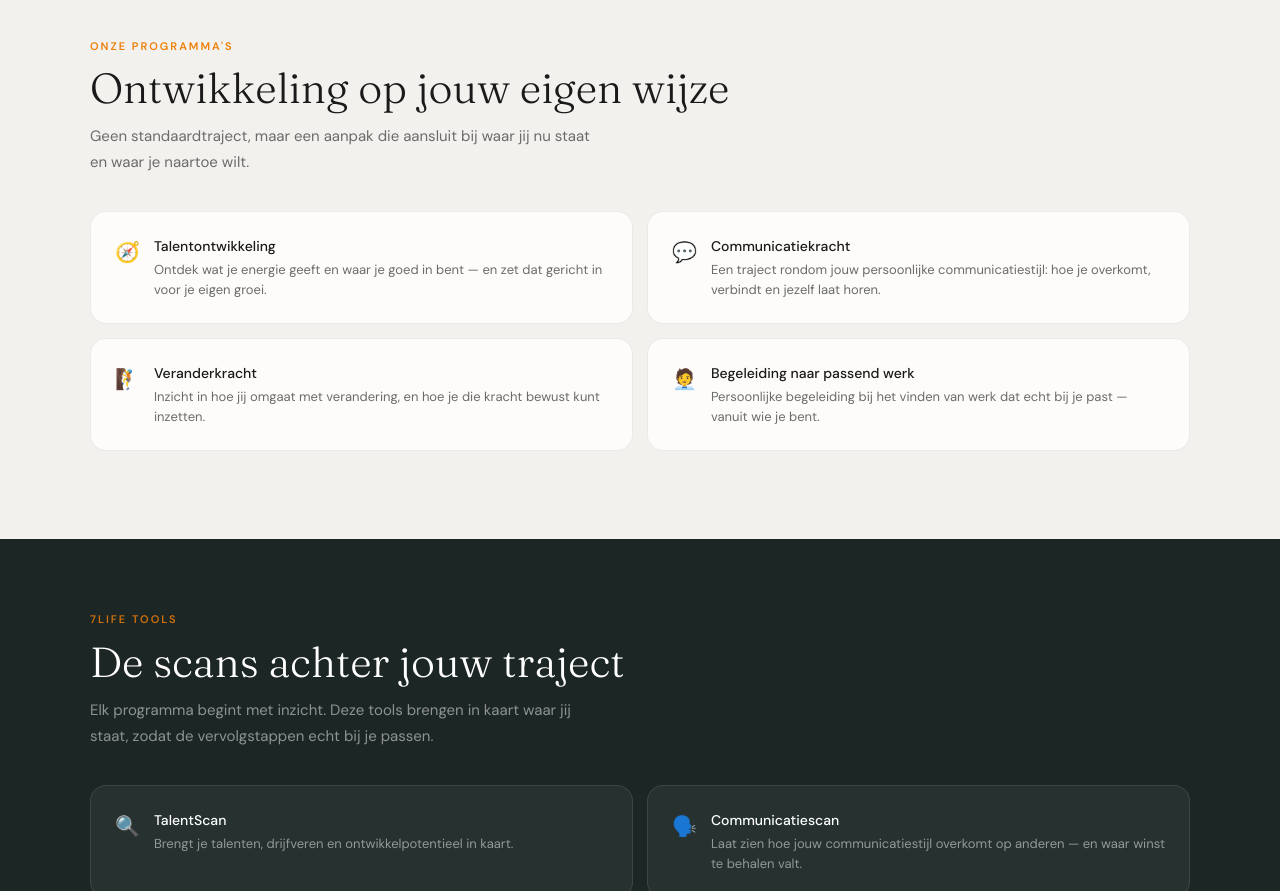
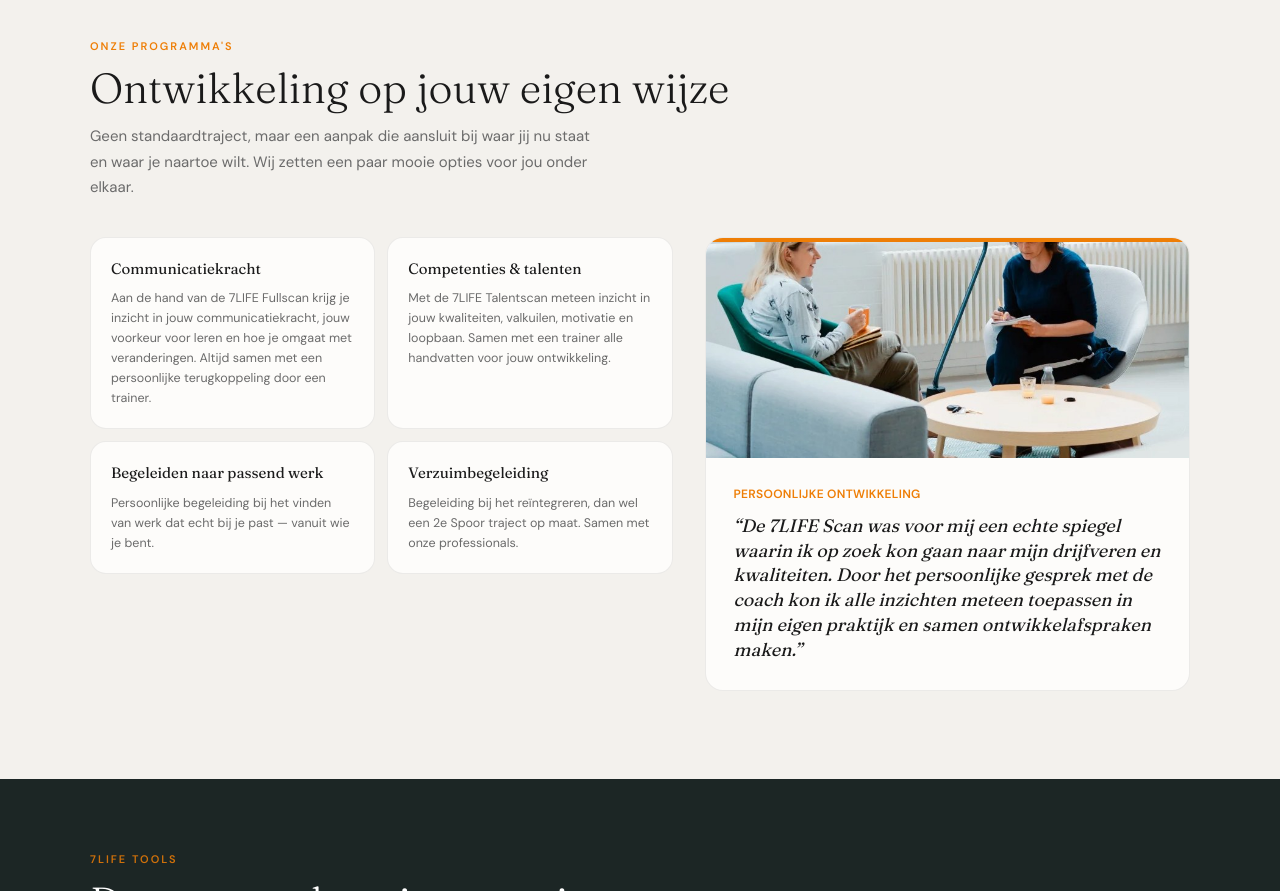
Before and after one commit to Hein-Runderkamp/7life-site, a Next.js app: page /build-strong-individueel in a window 1280 px wide. Shown: the part 580-1471 px from the top of the page. Built offline with nearby package versions, Linux system fonts and the light colour scheme.

Commit message:
Build Strong Individueel: programma's-sectie herbouwd met kaartjes en testimonial in IDS-stijl

```diff
--- a/app/build-strong-individueel/page.tsx
+++ b/app/build-strong-individueel/page.tsx
@@ -5,24 +5,20 @@ import Image from "next/image";
 
 const programmas = [
   {
-    icon: "🧭",
-    titel: "Talentontwikkeling",
-    tekst: "Ontdek wat je energie geeft en waar je goed in bent — en zet dat gericht in voor je eigen groei.",
+    titel: "Communicatiekracht",
+    tekst: "Aan de hand van de 7LIFE Fullscan krijg je inzicht in jouw communicatiekracht, jouw voorkeur voor leren en hoe je omgaat met veranderingen. Altijd samen met een persoonlijke terugkoppeling door een trainer.",
   },
   {
-    icon: "💬",
-    titel: "Communicatiekracht",
-    tekst: "Een traject rondom jouw persoonlijke communicatiestijl: hoe je overkomt, verbindt en jezelf laat horen.",
+    titel: "Competenties & talenten",
+    tekst: "Met de 7LIFE Talentscan meteen inzicht in jouw kwaliteiten, valkuilen, motivatie en loopbaan. Samen met een trainer alle handvatten voor jouw ontwikkeling.",
   },
   {
-    icon: "🧗",
-    titel: "Veranderkracht",
-    tekst: "Inzicht in hoe jij omgaat met verandering, en hoe je die kracht bewust kunt inzetten.",
+    titel: "Begeleiden naar passend werk",
+    tekst: "Persoonlijke begeleiding bij het vinden van werk dat echt bij je past — vanuit wie je bent.",
   },
   {
-    icon: "🧑‍💼",
-    titel: "Begeleiding naar passend werk",
-    tekst: "Persoonlijke begeleiding bij het vinden van werk dat echt bij je past — vanuit wie je bent.",
+    titel: "Verzuimbegeleiding",
+    tekst: "Begeleiding bij het reïntegreren, dan wel een 2e Spoor traject op maat. Samen met onze professionals.",
   },
 ];
 
@@ -120,25 +116,48 @@ export default function BuildStrongIndividueelPagina() {
             </h2>
             <p className="text-[15px] text-subtekst leading-[1.7] max-w-[520px] mb-9">
               Geen standaardtraject, maar een aanpak die aansluit bij waar
-              jij nu staat en waar je naartoe wilt.
+              jij nu staat en waar je naartoe wilt. Wij zetten een paar
+              mooie opties voor jou onder elkaar.
             </p>
-            <div className="grid grid-cols-1 sm:grid-cols-2 gap-3.5">
-              {programmas.map((p) => (
-                <div
-                  key={p.titel}
-                  className="flex gap-3.5 items-start bg-kaart border border-black/[0.07] rounded-2xl p-6"
-                >
-                  <div className="text-xl flex-shrink-0 mt-0.5">{p.icon}</div>
-                  <div>
-                    <strong className="text-sm font-medium block mb-1">
+            <div className="grid grid-cols-1 lg:grid-cols-[1.2fr_1fr] gap-8 items-start">
+              <div className="grid grid-cols-1 sm:grid-cols-2 gap-3">
+                {programmas.map((p) => (
+                  <div
+                    key={p.titel}
+                    className="bg-kaart border border-black/[0.07] rounded-2xl p-5"
+                  >
+                    <div className="font-serif text-[15px] font-medium mb-2">
                       {p.titel}
-                    </strong>
-                    <p className="text-[13px] text-subtekst leading-[1.5]">
+                    </div>
+                    <div className="text-[12.5px] text-subtekst leading-[1.6]">
                       {p.tekst}
-                    </p>
+                    </div>
                   </div>
+                ))}
+              </div>
+
+              <div className="rounded-card overflow-hidden border-[1.5px] border-black/[0.07] bg-kaart lg:sticky lg:top-[100px]">
+                <div className="relative h-[220px] border-t-4 border-oranje">
+                  <Image
+                    src="/build-strong-individueel/testimonial.jpg"
+                    alt="Ervaring met persoonlijke ontwikkeling bij 7LIFE"
+                    fill
+                    className="object-cover"
+                  />
                 </div>
-              ))}
+                <div className="p-7">
+                  <div className="text-xs font-semibold text-oranje uppercase tracking-wide mb-3">
+                    Persoonlijke ontwikkeling
+                  </div>
+                  <blockquote className="font-serif text-lg italic text-tekst leading-snug">
+                    &ldquo;De 7LIFE Scan was voor mij een echte spiegel
+                    waarin ik op zoek kon gaan naar mijn drijfveren en
+                    kwaliteiten. Door het persoonlijke gesprek met de coach
+                    kon ik alle inzichten meteen toepassen in mijn eigen
+                    praktijk en samen ontwikkelafspraken maken.&rdquo;
+                  </blockquote>
+                </div>
+              </div>
             </div>
           </div>
         </section>
```
Also changed, not shown: public/build-strong-individueel/testimonial.jpg (added).
